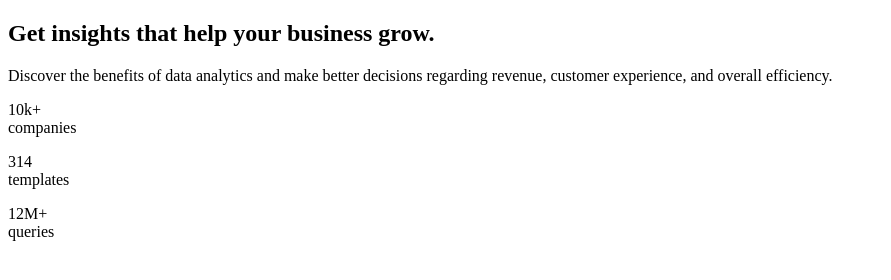
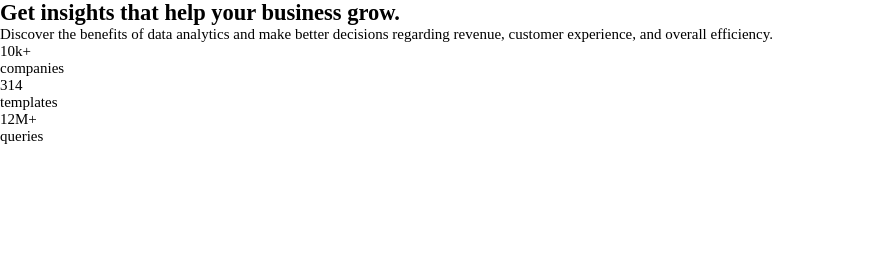
Before and after one commit to tix04/Stats-Preview-Card-Component, a plain HTML site: page index.html in a window 1280 px wide. Shown: the whole page, without its empty margins (0-891 px from the left). Drawn offline with Linux system fonts and the light colour scheme.

Commit message:
Set up basic CSS

```diff
--- a/index.html
+++ b/index.html
@@ -8,7 +8,30 @@
     <link rel="stylesheet" href="main.css">
     <title>Frontend Mentor | Stats preview card component</title>
     <style>
+        :root {
+            /*Primary Colors*/
+            --very-dark-blue: hsl(233, 47%, 7%); /*Main Background*/
+            --dark-desaturated-blue: hsl(244, 38%, 16%); /*card background*/
+            --soft-violet: hsl(277, 64%, 61%); /*Accent*/
 
+            /*Neutral Colors*/
+            --white: hsl(0, 0%, 100%); /*Main heading, stats*/
+            --slightly-transparent-white-p: hsla(0, 0%, 100%, 0.75); /*Main Paragraph*/
+            --slightly-transparent-white-h: hsla(0, 0%, 100%, 0.6); /*Stat Headings*/
+
+            /*font-weights*/
+            --bold: 400;
+            --bolder: 700;
+        }
+
+        * {
+            margin: 0;
+            padding: 0;
+        }
+
+        body {
+            font-size: 15px;
+        }
     </style>
 </head>
 <body>
```
